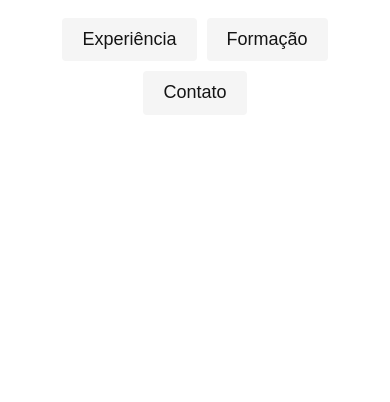
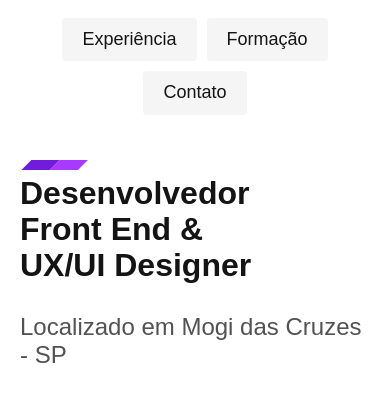
Before and after one commit to Gbrlbrgm/Portfolio, a plain HTML site: page index.html in a window 390 px wide. Shown: the part 90-492 px from the top of the page. Drawn offline with Linux system fonts and the light colour scheme.

Commit message:
Estilização e Criação - Section Introdução

```diff
--- /dev/null
+++ b/css/intro.css
@@ -0,0 +1,65 @@
+.introducao {
+    max-width: 1200px;
+    padding: 40px 20px;
+    margin: 0 auto;
+    display: grid;
+    grid-template-columns: 1fr 2fr;
+    gap: 100px;
+    align-items: center;
+}
+
+.introducao h1 {
+    font-size: 4.5rem;
+    line-height: 1.125;
+    margin-bottom: 30px;
+    position: relative;
+}
+
+.introducao h1::before {
+    content: "";
+    display: block;
+    width: 150px;
+    height: 150px;
+    background: url('../assets/img/favicon.svg') no-repeat center;
+    position: absolute;
+    top: -35px;
+    left: -40px;
+    z-index: -1;
+}
+
+.introducao p {
+    font-size: 1.5rem;
+    color: #525252;
+}
+
+@media (max-width: 1000px){
+    .introducao h1{
+        font-size: 3rem;
+    }
+}
+
+@media (max-width: 800px){
+    .introducao {
+        grid-template-columns: 1fr 1fr;
+        gap: 40px;
+    }
+    .introducao h1{
+        font-size: 2rem;
+    }
+    .introducao h1::before {
+        width: 100px;
+        height: 10px;
+        left: 0px;
+        top: -15px;
+    }
+}
+
+@media (max-width: 400px){
+    .introducao {
+        grid-template-columns: 1fr;
+    }
+
+    .introducao img{
+        display: none;
+    }
+}
--- a/css/style.css
+++ b/css/style.css
@@ -1,2 +1,3 @@
 @import "./global.css";
 @import "./header.css";
+@import "./intro.css";
--- a/index.html
+++ b/index.html
@@ -17,5 +17,12 @@
             </ul>
         </nav>
     </header>
+    <main class="introducao">
+        <img src="./assets/img/profilep.png">
+        <div>
+            <h1>Desenvolvedor <br> Front End & <br> UX/UI Designer</h1>
+            <p>Localizado em Mogi das Cruzes - SP</p>
+        </div>
+    </main>
 </body>
 </html>
```
Also changed, not shown: assets/img/favicon.svg (added), assets/img/profilep.png (added).
